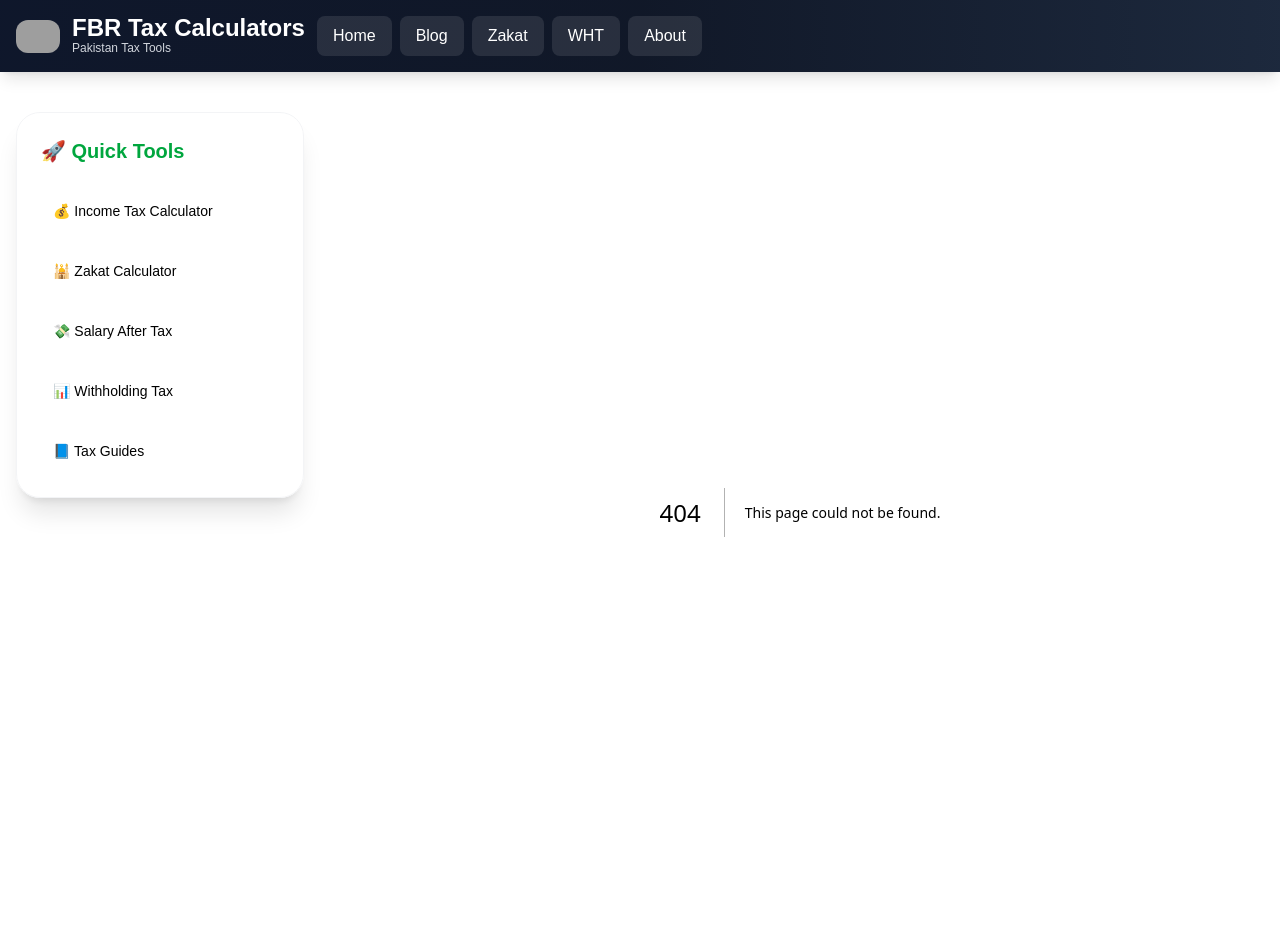
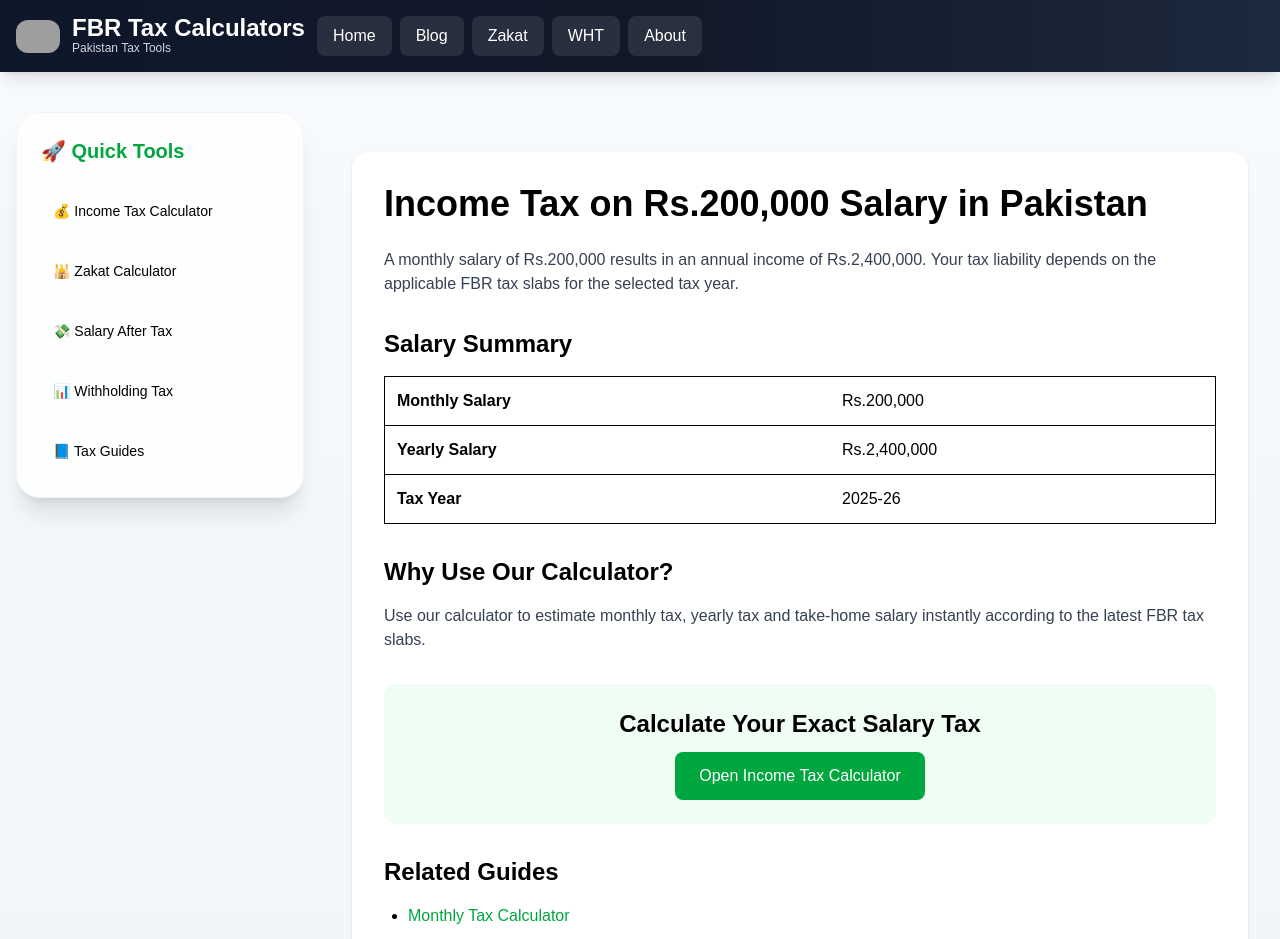
Before and after one commit to muhammadobaid1986/fbrtaxcalculators, a Next.js app: page /income-tax-on-200000-salary-pakistan in a window 1280 px wide. Before the commit this address had no page. Shown: the top 939 px of the page. Built offline with nearby package versions, Linux system fonts and the light colour scheme; grey boxes are pictures that could not be loaded.

Commit message:
add salary 200000 page

```diff
--- a/app/blog/page.tsx
+++ b/app/blog/page.tsx
@@ -83,6 +83,11 @@ const posts = [
   title: "Monthly Tax Calculator Pakistan",
   link: "/monthly-tax-calculator-pakistan"
 },
+
+{
+  title: "Income Tax on Rs.200,000 Salary in Pakistan",
+  link: "/income-tax-on-200000-salary-pakistan"
+},
 ];
 
 export default function Blog() {
--- /dev/null
+++ b/app/income-tax-on-200000-salary-pakistan/page.tsx
@@ -0,0 +1,80 @@
+export const metadata = {
+  title: "Income Tax on Rs.200,000 Salary in Pakistan (2025-26)",
+  description:
+    "Calculate income tax on Rs.200,000 monthly salary in Pakistan using the latest FBR tax slabs.",
+};
+
+export default function Page() {
+  return (
+    <div className="max-w-4xl mx-auto bg-white p-8 rounded-2xl shadow mt-10">
+
+      <h1 className="text-4xl font-bold mb-6">
+        Income Tax on Rs.200,000 Salary in Pakistan
+      </h1>
+
+      <p className="mb-4 text-gray-700">
+        A monthly salary of Rs.200,000 results in an annual income of
+        Rs.2,400,000. Your tax liability depends on the applicable FBR tax slabs
+        for the selected tax year.
+      </p>
+
+      <h2 className="text-2xl font-semibold mt-8 mb-4">
+        Salary Summary
+      </h2>
+
+      <table className="w-full border border-gray-200 mb-6">
+        <tbody>
+          <tr className="border">
+            <td className="p-3 font-semibold">Monthly Salary</td>
+            <td className="p-3">Rs.200,000</td>
+          </tr>
+
+          <tr className="border">
+            <td className="p-3 font-semibold">Yearly Salary</td>
+            <td className="p-3">Rs.2,400,000</td>
+          </tr>
+
+          <tr className="border">
+            <td className="p-3 font-semibold">Tax Year</td>
+            <td className="p-3">2025-26</td>
+          </tr>
+        </tbody>
+      </table>
+
+      <h2 className="text-2xl font-semibold mt-8 mb-4">
+        Why Use Our Calculator?
+      </h2>
+
+      <p className="mb-4 text-gray-700">
+        Use our calculator to estimate monthly tax, yearly tax and take-home
+        salary instantly according to the latest FBR tax slabs.
+      </p>
+
+      <div className="mt-8 p-6 bg-green-50 rounded-xl text-center">
+        <h3 className="text-2xl font-bold mb-3">
+          Calculate Your Exact Salary Tax
+        </h3>
+
+        <a
+          href="/"
+          className="inline-block bg-green-600 text-white px-6 py-3 rounded-lg hover:bg-green-700"
+        >
+          Open Income Tax Calculator
+        </a>
+      </div>
+
+      <div className="mt-8">
+        <h2 className="text-2xl font-bold mb-4">
+          Related Guides
+        </h2>
+
+        <ul className="list-disc pl-6 space-y-2">
+          <li><a href="/monthly-tax-calculator-pakistan" className="text-green-600">Monthly Tax Calculator</a></li>
+          <li><a href="/income-tax-on-150000-salary-pakistan" className="text-green-600">Income Tax on Rs.150,000 Salary</a></li>
+          <li><a href="/" className="text-green-600">Income Tax Calculator</a></li>
+        </ul>
+      </div>
+
+    </div>
+  );
+}
--- a/app/sitemap.ts
+++ b/app/sitemap.ts
@@ -131,6 +131,11 @@ export default function sitemap() {
   url: "https://fbrtaxcalculators.com/monthly-tax-calculator-pakistan",
   lastModified: new Date(),
 },
+
+{
+  url: "https://fbrtaxcalculators.com/income-tax-on-200000-salary-pakistan",
+  lastModified: new Date(),
+},
   ];
 
 }
```
